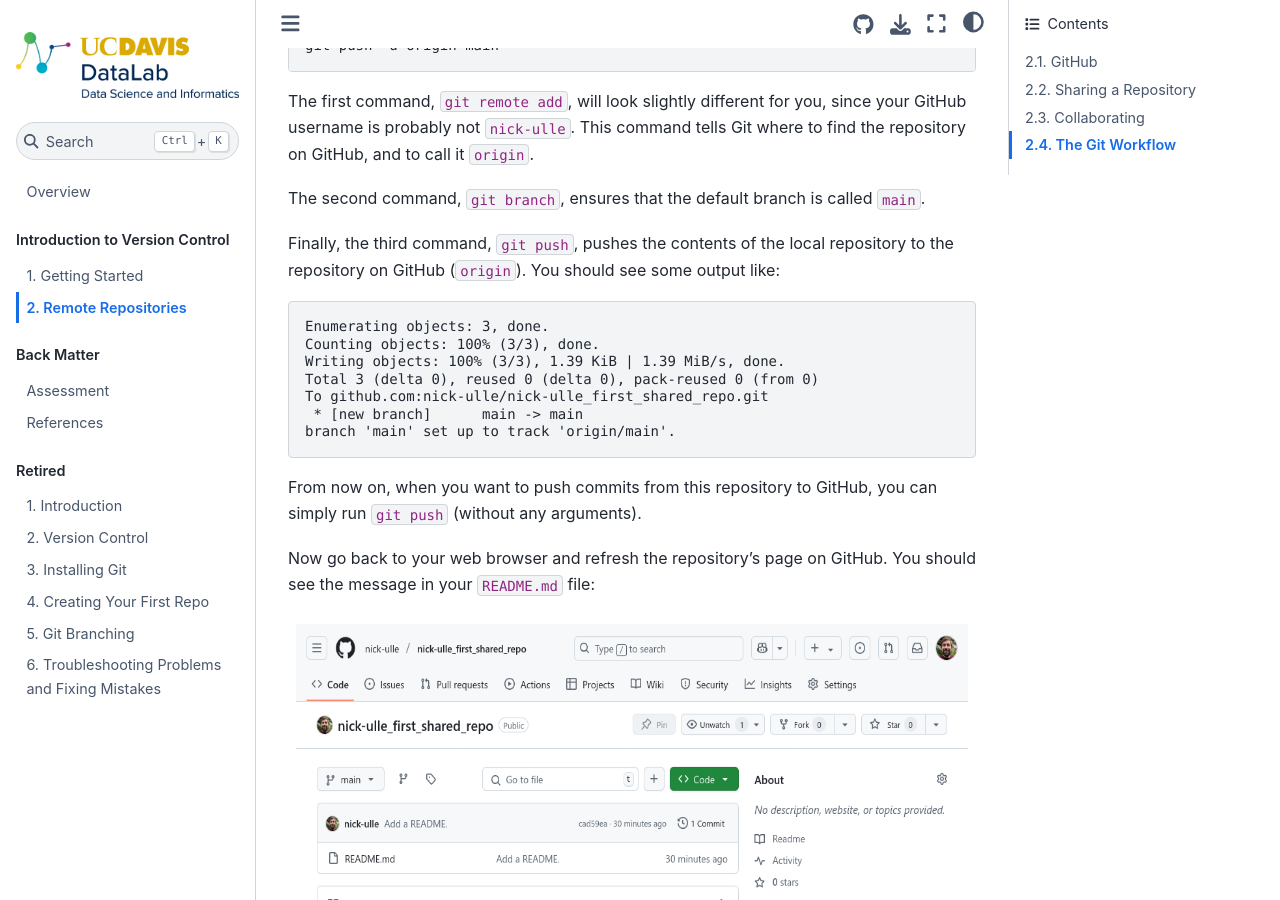
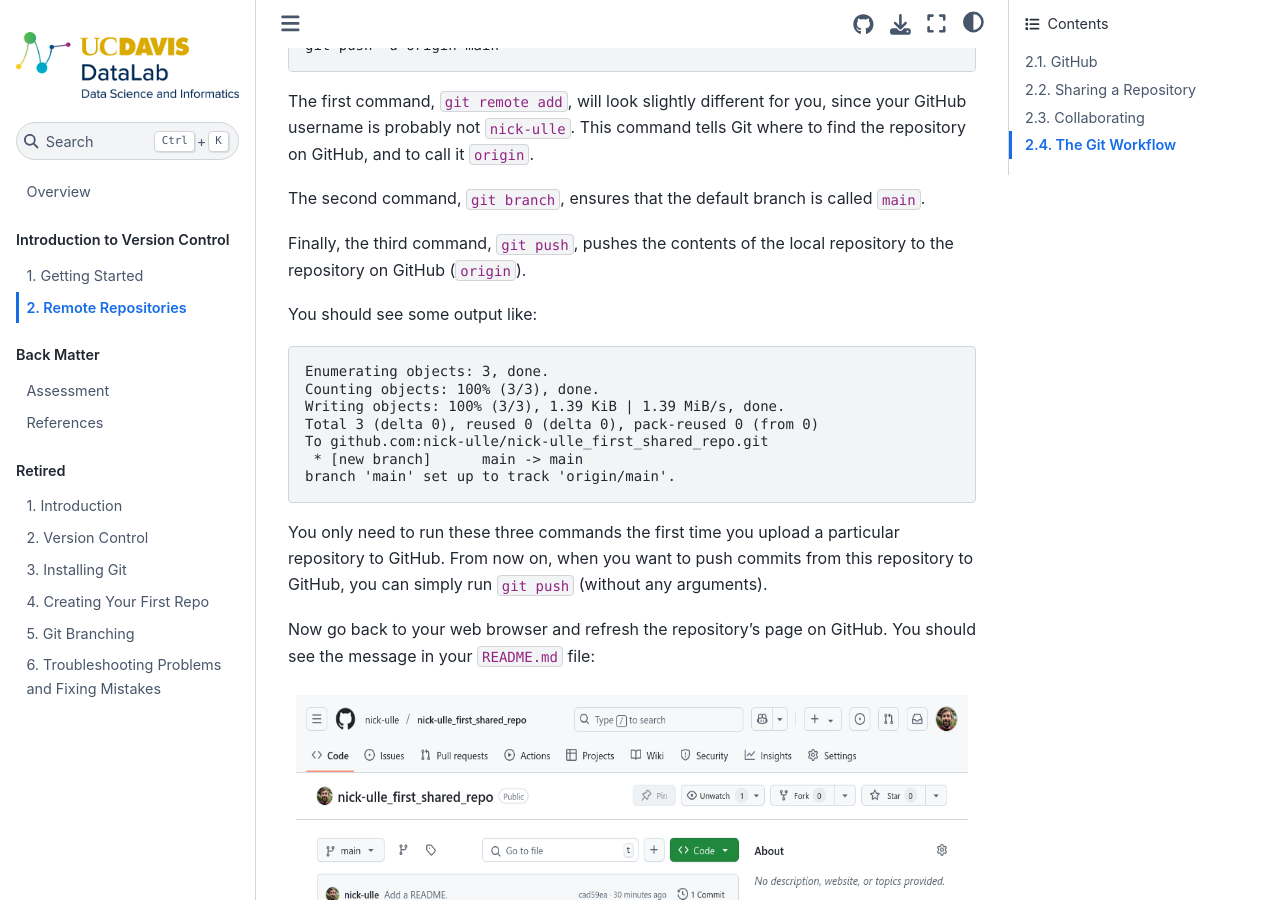
Before and after one commit to ucdavisdatalab/workshop_introduction_to_version_control, a Jupyter Book: the page built from chapters/02_remote-repositories.md, in a window 1280 px wide and 900 px high, scrolled down 6872 px. Built offline with Jupyter Book 1.0.4 settings and Sphinx 7.4.7 and the Sphinx Book theme 1.1.4, drawn with Linux system fonts in a browser that asks for light colours; some of the changed text lies outside the part shown.

Commit message:
Add note about first-time push commands.

````diff
--- a/chapters/02_remote-repositories.md
+++ b/chapters/02_remote-repositories.md
@@ -273,8 +274,10 @@
 branch 'main' set up to track 'origin/main'.
 ```
 
-From now on, when you want to push commits from this repository to GitHub, you
-can simply run `git push` (without any arguments).
+You only need to run these three commands the first time you upload a
+particular repository to GitHub. From now on, when you want to push commits
+from this repository to GitHub, you can simply run `git push` (without any
+arguments).
 
 Now go back to your web browser and refresh the repository's page on GitHub.
 You should see the message in your `README.md` file:
````
Also changed, not shown: other parts of chapters/02_remote-repositories.md (+4 -3 lines).
